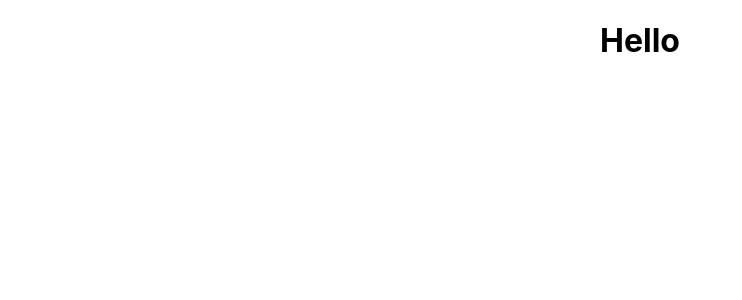
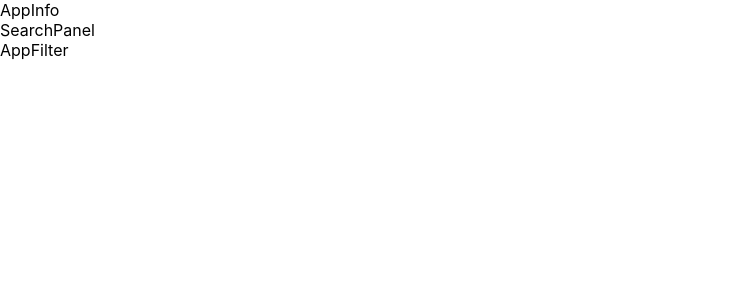
Before and after one commit to Normatov17/kino, a React (Create React App) app: page / in a window 1280 px wide. Shown: the top 300 px of the page, without its empty margins (0-742 px from the left). Built offline with nearby package versions, Linux system fonts and the light colour scheme.

Commit message:
proekt struktura

```diff
--- a/src/components/App.css
+++ /dev/null
@@ -1,38 +0,0 @@
-.App {
-  text-align: center;
-}
-
-.App-logo {
-  height: 40vmin;
-  pointer-events: none;
-}
-
-@media (prefers-reduced-motion: no-preference) {
-  .App-logo {
-    animation: App-logo-spin infinite 20s linear;
-  }
-}
-
-.App-header {
-  background-color: #282c34;
-  min-height: 100vh;
-  display: flex;
-  flex-direction: column;
-  align-items: center;
-  justify-content: center;
-  font-size: calc(10px + 2vmin);
-  color: white;
-}
-
-.App-link {
-  color: #61dafb;
-}
-
-@keyframes App-logo-spin {
-  from {
-    transform: rotate(0deg);
-  }
-  to {
-    transform: rotate(360deg);
-  }
-}
--- a/src/components/App.js
+++ /dev/null
@@ -1,11 +0,0 @@
-import "../components/App.css";
-
-function App() {
-  return (
-    <div className="App">
-      <h1>Hello </h1>
-    </div>
-  );
-}
-
-export default App;
--- /dev/null
+++ b/src/components/app-filter/app-filter.js
@@ -0,0 +1,7 @@
+import React from "react";
+
+function AppFilter() {
+  return <div>AppFilter</div>;
+}
+
+export default AppFilter;
--- /dev/null
+++ b/src/components/app-info/app-info.js
@@ -0,0 +1,7 @@
+import React from "react";
+
+function AppInfo() {
+  return <div>AppInfo</div>;
+}
+
+export default AppInfo;
--- /dev/null
+++ b/src/components/app/App.js
@@ -0,0 +1,20 @@
+import "./app.css";
+import AppInfo from "../app-info/app-info";
+import SearchPanel from "../search-panel/search-panel";
+import AppFilter from "../app-filter/app-filter";
+
+const App = () => {
+  return (
+    <div className="app">
+      <div>
+        <AppInfo />
+      </div>
+      <div>
+        <SearchPanel />
+        <AppFilter />
+      </div>
+    </div>
+  );
+};
+
+export default App;
--- /dev/null
+++ b/src/components/app/app.css
@@ -0,0 +1,11 @@
+.app {
+  height: 100vh;
+  color: #000;
+}
+
+.content {
+  max-width: 1000px;
+  background: #fff;
+  margin: 0 auto;
+  padding: 5rem 0;
+}
--- /dev/null
+++ b/src/components/search-panel/search-panel.js
@@ -0,0 +1,7 @@
+import React from "react";
+
+function SearchPanel() {
+  return <div>SearchPanel</div>;
+}
+
+export default SearchPanel;
--- a/src/index.js
+++ b/src/index.js
@@ -1,7 +1,7 @@
 import React from "react";
 import ReactDOM from "react-dom/client";
 import "./index.css";
-import App from "./components/App";
+import App from "./components/app/App";
 
 const root = ReactDOM.createRoot(document.getElementById("root"));
 root.render(
```
Also changed, not shown: src/components/app-filter/app-filter.css (added), src/components/app-info/app-info.css (added), src/components/search-panel/search-panel.css (added).
